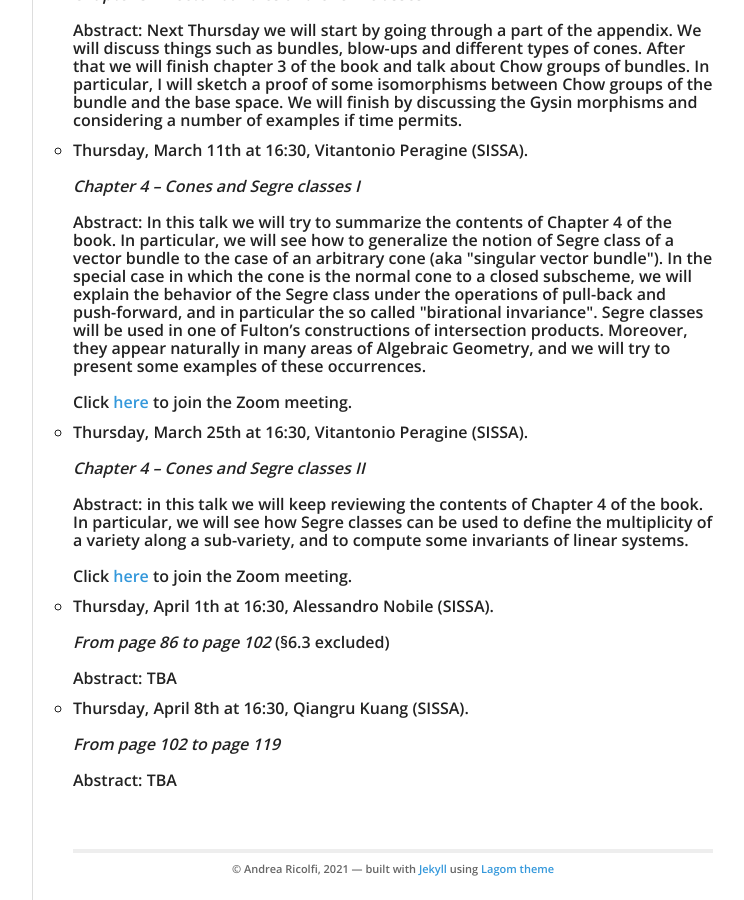
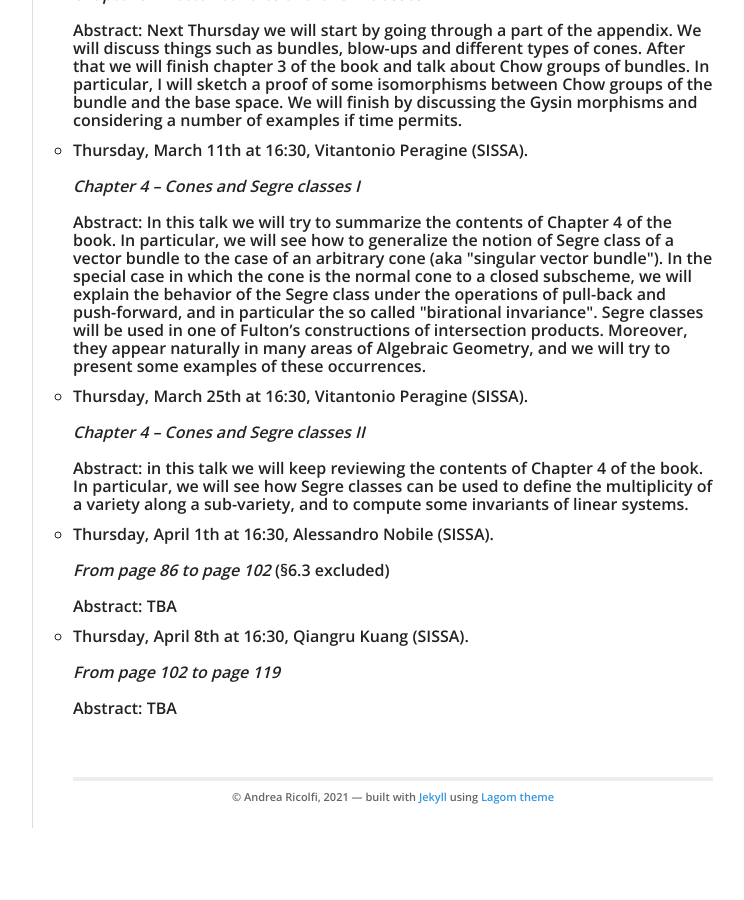
Before and after one commit to atricolfi/atricolfi.github.io, a Jekyll site: the page built from MATHEMATICS/Intersection_theory_seminar.html, in a window 1280 px wide and 900 px high, scrolled down 811 px. Shown: the whole window, without its empty margins (378-1122 px from the left). Built offline with Jekyll 4.4.1, drawn with Linux system fonts in a browser that asks for light colours; after the commit the page ends 1639 px from its top, so only the background shows below that.

Commit message:
Update Intersection_theory_seminar.html

```diff
--- a/MATHEMATICS/Intersection_theory_seminar.html
+++ b/MATHEMATICS/Intersection_theory_seminar.html
@@ -80,9 +80,6 @@ Abstract:  In this talk we will try to summarize the contents of Chapter 4 of th
   Segre class under the operations of pull-back and push-forward, and in particular the so called "birational invariance".
   Segre classes will be used in one of Fulton’s constructions of intersection products. Moreover, they appear naturally
   in many areas of Algebraic Geometry, and we will try to present some examples of these occurrences.
-  <br>
-  <br>
-  Click <a href="https://sissa-it.zoom.us/j/89670573114?pwd=NHBTd0xzNEpheHUwb3A4YVV1aDExdz09">here</a> to join the Zoom meeting.
 </li>
 
 <li> Thursday, March 25th at 16:30, Vitantonio Peragine (SISSA).
@@ -93,11 +90,7 @@ Abstract:  In this talk we will try to summarize the contents of Chapter 4 of th
   <br>
 Abstract:  in this talk we will keep reviewing the contents of Chapter 4 of the book. In particular, we will see how Segre classes
   can be used to define the multiplicity of a variety along a sub-variety, and to compute some invariants of linear systems.
-  <br>
-  <br>
-  Click <a href="https://sissa-it.zoom.us/j/89670573114?pwd=NHBTd0xzNEpheHUwb3A4YVV1aDExdz09">here</a> to join the Zoom meeting.
 </li>
-
 
 <li> Thursday, April 1th at 16:30, Alessandro Nobile (SISSA).
   <br>
```
